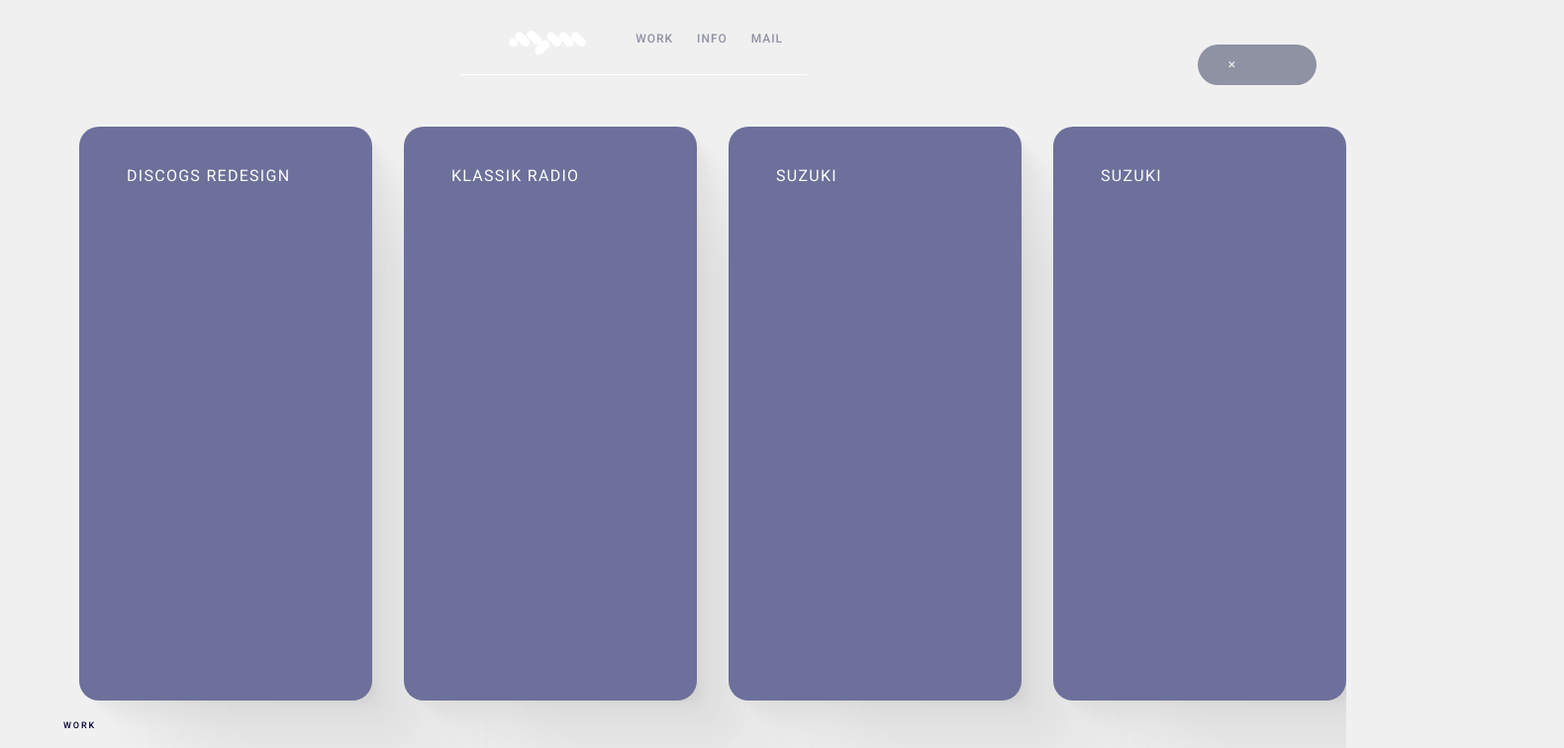
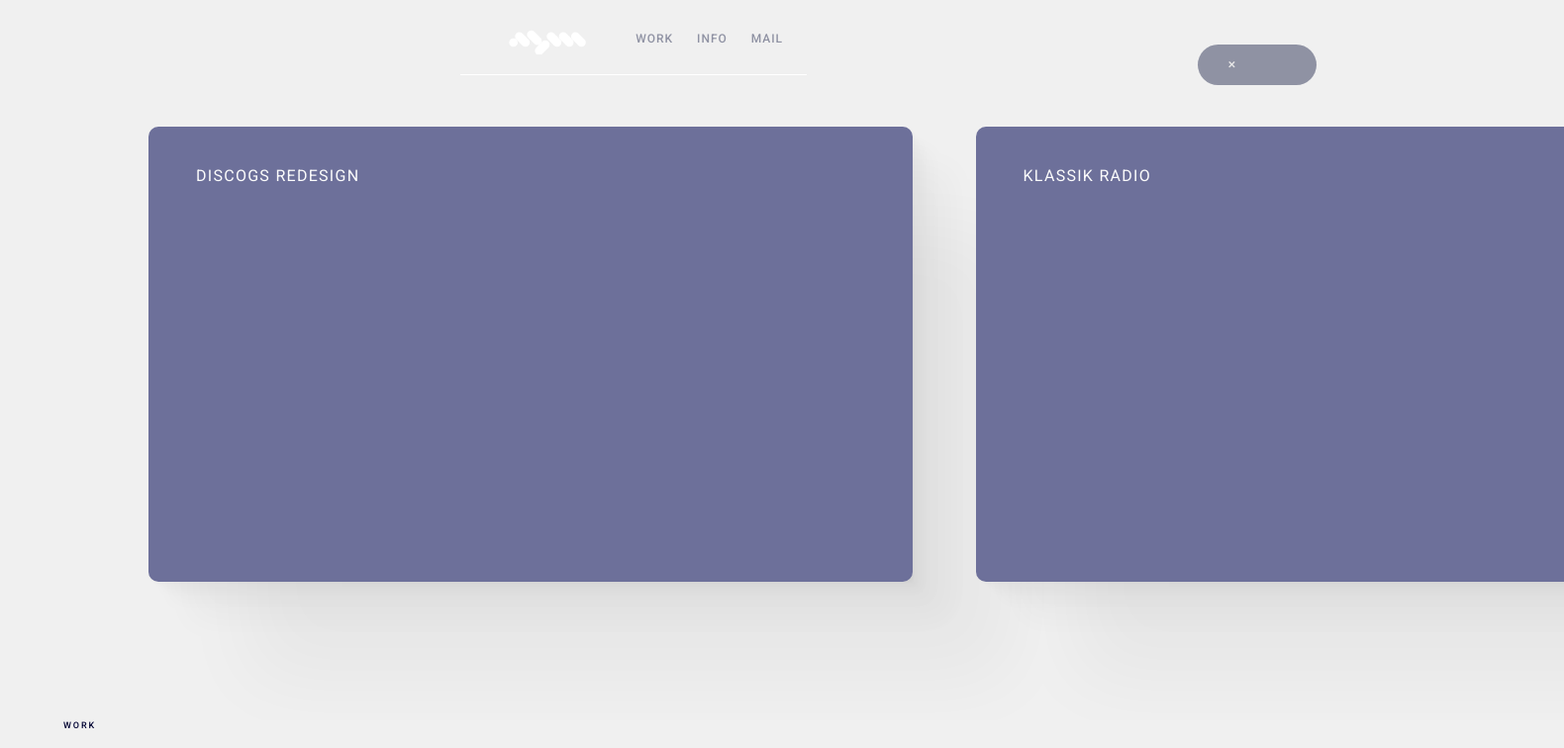
Before and after one commit to aeonyuonmiller/personal, a Next.js app: page /work in a window 1280 px wide. Shown: the top 756 px of the page at 99% size, 1580 px wide, since content can reach past the window. Built offline with nearby package versions, Linux system fonts and the light colour scheme.

Commit message:
update carousel

```diff
--- a/pages/work.jsx
+++ b/pages/work.jsx
@@ -11,7 +11,7 @@
 
 const items = {
     intro: { opacity:0, y: 50 },
-    animate: { opacity: 1, y: 0, transition: { ease: "easeOut", duration: 0.6 }},
+    animate: { opacity: 1, y: 0, transition: { ease: "easeOut", duration: 0.6 } },
 }
 
 const work = () => {
@@ -25,9 +25,9 @@
         </Layout>
 
         <motion.div variants={variants} initial="intro" animate="animate" exit="exit" className='scroller'>
-            <motion.div variants={items} className='scroller-item'>Discogs Redesign</motion.div>
+            <motion.div variants={items} className='scroller-item'>Discogs Redesign</motion.div>
             <motion.div variants={items} className='scroller-item'>Klassik Radio</motion.div>
-            <motion.div variants={items} className='scroller-item'>Suzuki</motion.div>
+            <motion.div variants={items} className='scroller-item'>Studio Plum</motion.div>
             <motion.div variants={items} className='scroller-item'>Suzuki</motion.div>
         </motion.div>
       </>
--- a/styles/globals.css
+++ b/styles/globals.css
@@ -223,35 +223,45 @@
 
 .go-home{
   position: absolute;
-  left: 2.5em;
+  left: 3em;
   width: 100px;
-  height: 40px;
+  height: 60px;
 }
 
 .scroller{
   position: absolute;
-  display: flex;
-  gap: 2em;
+  display: grid;
+  grid-auto-flow: column;
+  gap: 4em;
   padding: 0 0 0 5em;
   top: 8em;
   width: 100%;
-  height: calc(100vh - 8em);
-  scroll-snap-type: y mandatory;
+  height: 550px;
+
   overflow-x: auto;
+  overscroll-behavior-inline: contain;
+
+  padding-inline: 150px;
+  scroll-padding-inline: 150px;
+  padding-block-end: 50px;
+
+  scroll-snap-type: inline mandatory;
 }
 
 .scroller-item{
-  scroll-snap-align: start;
+  scroll-snap-align: center;
+
   display: inline-block;
   align-items: end;
   background: var(--primary);
   color: var(--bg);
   text-transform: uppercase;
   letter-spacing: 0.08em;
-  border-radius: 20px;
+  border-radius: 10px;
   padding: 2.5em 3em;
-  width: 700px;
-  height: 500px;
+  /* width: 650px; */
+  aspect-ratio: 16/9;
+  height: 380px;
   box-shadow: var(--shadow);
   transition: all ease .4s;
 }
@@ -259,6 +269,18 @@
 .scroller-item:hover{
   background: blue;
   transition-delay: 0s;
+}
+
+.scroller-item:last-child::after{
+  content: "";
+  position: absolute;
+
+  inline-size: var(--gap);
+  block-size: 100%;
+
+  inset-block-start: 150px;
+  right: calc(var(--gap) * -1);
+  inset-inline-end: calc(var(--gap) * -1);
 }
 
 @media (max-width: 900px) {
```
Also changed, not shown: 1 other file (tests, documents, lock files or other folders).
